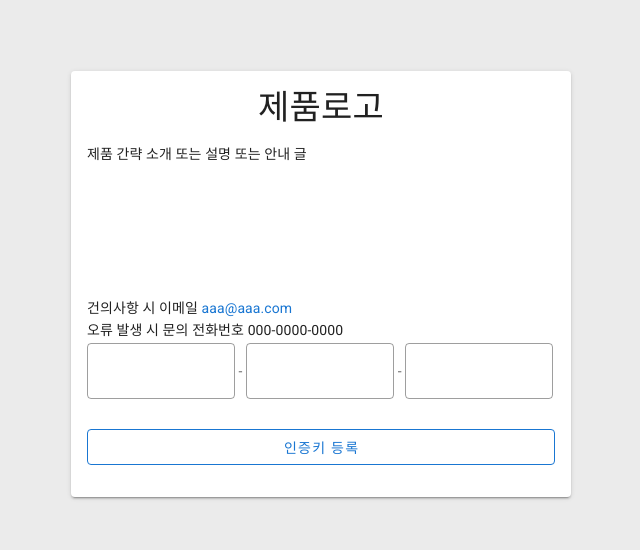
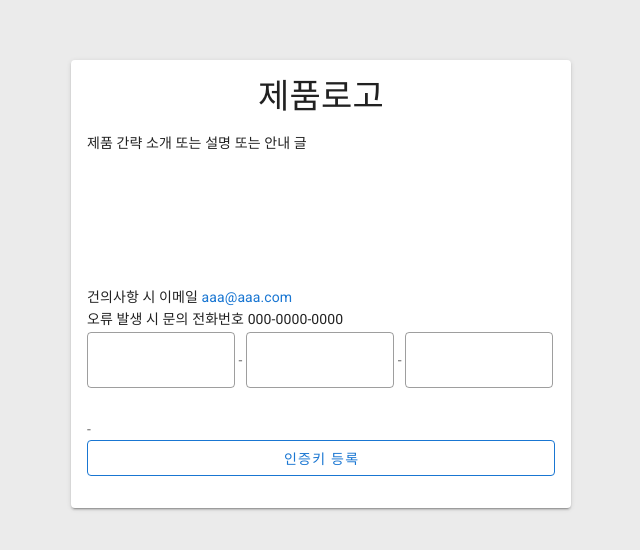
Before and after one commit to AnJunghee/HACS, a Vue app: page /lisence_regist in a window 1280 px wide. Shown: the part 116-666 px from the top of the page, without its empty margins (319-959 px from the left). Built offline with nearby package versions, Linux system fonts and the light colour scheme; what vue-daum-postcode would draw is missing.

Commit message:
[MOD] LisenceRegist 페이지 수정 ( v-for, 배열로 받기 )

```diff
--- a/src/views/login/LisenceRegist.vue
+++ b/src/views/login/LisenceRegist.vue
@@ -18,24 +18,14 @@
       오류 발생 시 문의 전화번호 000-0000-0000<br>
       </v-sheet>
 
-      <v-text-field
-        outlined
-        v-model="registNum1"
-        style="width: 148px; display: inline-block"
-      ></v-text-field>
-      -
-      <v-text-field
-        outlined
-        v-model="registNum2"
-        style="width: 148px; display: inline-block"
-      ></v-text-field>
-      -
-      <v-text-field
-        outlined
-        v-model="registNum3"
-        style="width: 148px; display: inline-block"
-      ></v-text-field>
 
+      <template v-for="(item, index) in registNum">
+            <v-text-field :key="index"
+             outlined
+             style="width: 148px; display: inline-block"
+            ></v-text-field>
+            -
+      </template>
         <v-btn
           block
           color="primary"
@@ -58,14 +48,16 @@ export default {
   },
   data () {
     return {
-      registNum1: "",
-      registNum2: "",
-      registNum3: "",
+       registNum: [
+        {value: ""},
+        {value: ""},
+        {value: ""},
+      ]
     }
   },
   methods: {
     lisence() {
-      if(this.registNum1 != "1111" || this.registNum2 != "2222" || this.registNum3 != "3333"){
+      if(this.registNum != "1111" || this.registNum != "2222" || this.registNum != "3333"){
         alert('인증키를 다시 확인해 주세요')
       }
       else{
```
Also changed, not shown: 1 other file (tests, documents, lock files or other folders).
